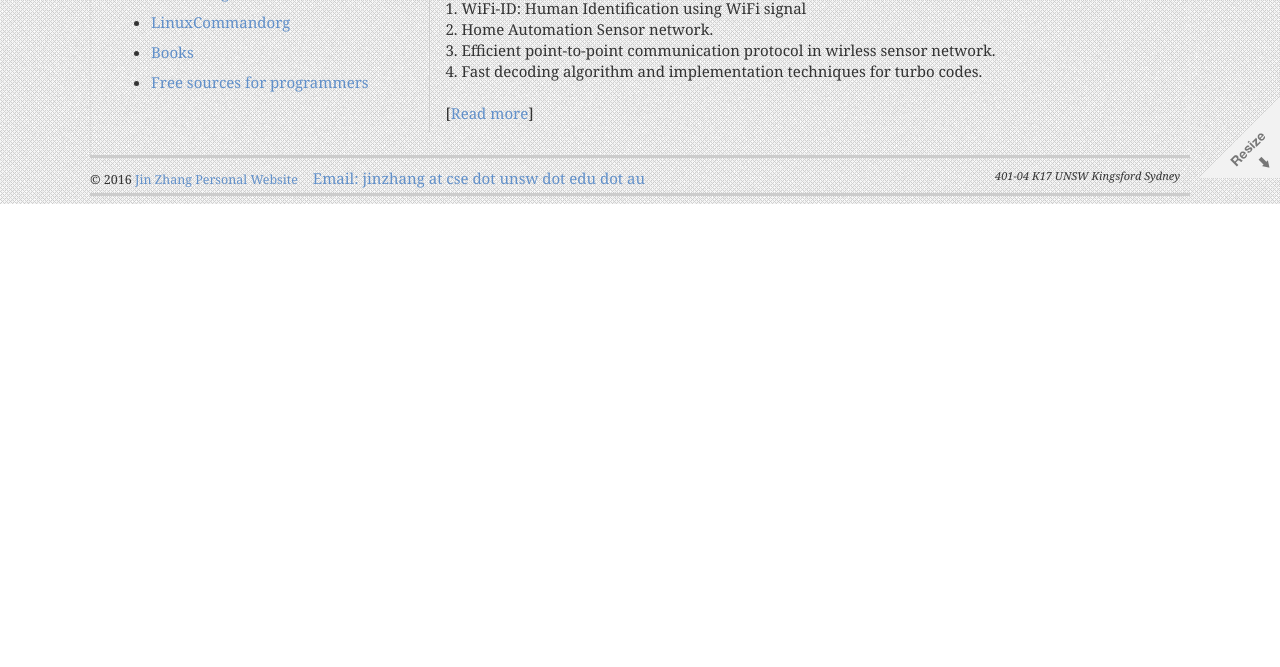
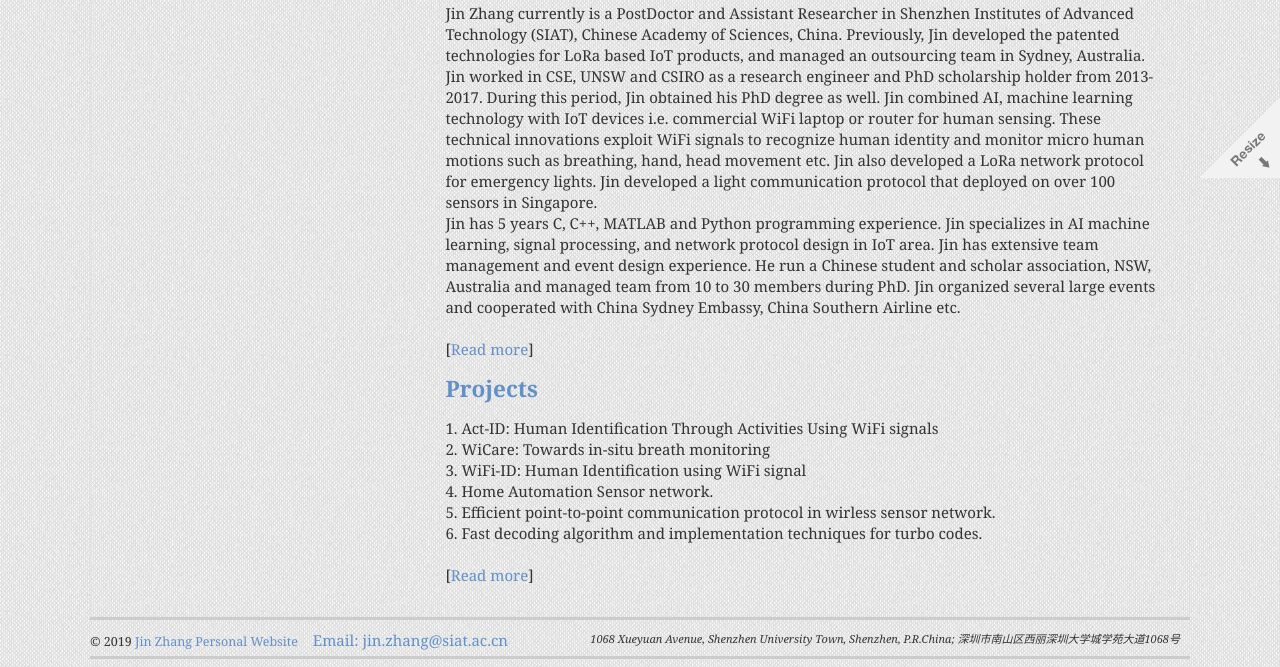
Before and after one commit to jinzhang-unsw/web, a plain HTML site: page index.html in a window 1280 px wide. Shown: the part 622-1289 px from the top of the page. Before the commit the page ends 826 px from the top, so only its background shows below. Drawn offline with Linux system fonts and the light colour scheme.

Commit message:
version1.1

```diff
--- a/css/style.css
+++ b/css/style.css
@@ -152,7 +152,7 @@ Main Styles
 
 }
 
-#logo{ background:url(../images/photo1.jpg) no-repeat; height:190px; width:160px;}
+#logo{ background:url(../images/selfie.jpg) no-repeat; height:190px; width:160px;}
 
 .sidebar {
 	float: left;
--- a/index.html
+++ b/index.html
@@ -39,11 +39,6 @@
         <h1>Useful Links:</h1>
         <ul>
           <li><a href="http://www.cs.ucsb.edu/~almeroth/conf/stats/">Networking Conferences Statistics</a></li>
-          <li><a href="http://ai.vub.ac.be/Robotics/wiki/index.php/Compiling,_uploading_and_interacting_with_Contiki:_Hello_World#Compiling.2C_uploading_and_connecting_to_a_TMote_Sky">Compiling, uploading and interacting with Contiki</a></li>
-          <li><a href="http://linuxcommand.org/index.php">LinuxCommandorg</a></li>
-          <li><a href="http://en.bookfi.org/">Books</a></li>
-          <!-- <li><a href="http://mindhacks.cn/">Mind Hacks(blog)</a></li> -->
-          <li><a href="https://www.thenewboston.com/ ">Free sources for programmers</a></li>
         </ul>
       </nav>
       <!-- Sidebar Element Ends Here -->
@@ -57,11 +52,27 @@
       </header>
       <!-- Article's Header Element Ends Here -->
       <!-- <img src="images/featured_Image.jpg" alt=""> -->
-      <p>Jin Zhang is currently pursuing Postgraduate Research(PhD) in Wireless Networking domain under the supervision of Salil Kanhere and Wen Hu,
-      	 in the School of Computer Science and Engineering at the University of New South Wales, Sydney, Australia.
-      	 He received his B.S. degree (2012) in Communication Engineering of Northwestern Polytechnic University, P.R. China.
-      	  He is a member of Network Research Laboratory in the CSE at UNSW.
-      	  His research interests include Wireless Sensor Network, Internet of Things, Embedded System. Jin has joined NRL since August 2013. <br>
+      <p>张劲，现任职于中科院深圳先进研究院博士后和助理研究员，开展人体感知和机器学习方向的研究工作。曾就职于澳大利亚悉尼的智能楼宇公司，负责开发物联网自组网通信协议，
+        同时也管理一个外包软件团队。此前2013-2017年，张劲在澳大利亚新南威尔士大学计算机学院和联邦科学研究院任职研究员，并获得了计算机博士学位。
+        张劲曾结合AI机器学习技术和物联网IOT设备，如商业WiFi笔记本电脑或路由器，用于人体感知，在国际学术会议上发表多篇高水平论文。这些创新科技利用WiFi信号可识别个人身份，
+        也可识别人体的运动，如呼吸、手势、头部运动等等。<br>
+
+        张劲在攻读博士期间曾担任澳大利亚新南威尔士州中国学生学者联谊会主席，该联谊会是隶属于澳大利亚悉尼中国领事馆的学生自发组织机构。
+        张劲曾参加在人民大会堂召开的全国学联第二十六届代表大会，作为澳大利亚留学生代表（9位海外代表之一）。曾联合悉尼领馆、南方航空和国内地方政府高校科
+        研院所等在悉尼共同举办许多文娱和人才交流活动。张劲是澳洲和平统一促进会青委会委员，曾作为澳洲青年代表访问云南迪庆藏族自治区。<br>
+
+        Jin Zhang currently is a PostDoctor and Assistant Researcher in Shenzhen Institutes of Advanced Technology (SIAT), Chinese Academy of Sciences, China. Previously, Jin developed the patented technologies
+        for LoRa based IoT products, and managed an outsourcing team in Sydney, Australia. Jin worked in CSE, UNSW and CSIRO as a research engineer and PhD scholarship holder from 2013-2017.
+        During this period, Jin obtained his PhD degree as well. Jin combined AI, machine learning technology with IoT devices i.e. commercial WiFi laptop or
+        router for human sensing. These technical innovations exploit WiFi signals to recognize human identity and monitor micro human motions such as breathing,
+         hand, head movement etc. Jin also developed a LoRa network protocol for emergency lights. Jin developed a light communication protocol that deployed on
+         over 100 sensors in Singapore.<br>
+
+        Jin has 5 years C, C++, MATLAB and Python programming experience. Jin specializes in AI machine learning, signal processing, and network protocol design
+        in IoT area. Jin has extensive team management and event design experience. He run a Chinese student and scholar association, NSW, Australia and managed
+        team from 10 to 30 members during PhD. Jin organized several large events and cooperated with China Sydney Embassy, China Southern Airline etc.
+
+         <br>
         <br>
         [<a href="bio.html">Read more</a>]</p>
       <!-- Article's Header Element Starts Here -->
@@ -70,10 +81,12 @@
       </header>
       <!-- Article's Header Element Ends Here -->
       <!-- <img src="images/glding_divs.jpg"  alt=""> -->
-      <p> 1. WiFi-ID: Human Identification using WiFi signal<br>
-          2. Home Automation Sensor network.<br>
-      	3. Efficient point-to-point communication protocol in wirless sensor network.<br>
-      	4. Fast decoding algorithm and implementation techniques for turbo codes.<br>
+      <p> 1. Act-ID: Human Identification Through Activities Using WiFi signals<br>
+          2. WiCare: Towards in-situ breath monitoring<br>
+          3. WiFi-ID: Human Identification using WiFi signal<br>
+          4. Home Automation Sensor network.<br>
+      	5. Efficient point-to-point communication protocol in wirless sensor network.<br>
+      	6. Fast decoding algorithm and implementation techniques for turbo codes.<br>
         <br>
         [<a href="research.html">Read more</a>]</p>
     </article>
@@ -82,10 +95,10 @@
   <!-- Div wrapper2 ends here -->
   <!-- Footer Element Starts Here -->
   <footer id="copyrights">
-    <p><small>&copy; 2016 <a >Jin Zhang Personal Website</a></small></p>
-    <p><a >Email: jinzhang at cse dot unsw dot edu dot au</a></p>
+    <p><small>&copy; 2019 <a href="#">Jin Zhang Personal Website</a></small></p>
+    <p><a >Email: jin.zhang@siat.ac.cn</a></p>
     <address>
-    401-04 K17 UNSW Kingsford Sydney <!-- <a target="_blank" href="http://www.dzyngiri.com/">Dzyngiri</a> -->
+      1068 Xueyuan Avenue, Shenzhen University Town, Shenzhen, P.R.China; 深圳市南山区西丽深圳大学城学苑大道1068号
     </address>
   </footer>
   <!-- Footer Element Ends Here -->
```
Also changed, not shown: bio.html (+11 -12 lines), contact.html (+7 -9 lines), personal.html (+3 -3 lines), research.html (+14 -8 lines), images/selfie.jpg (added), 1 other file.
